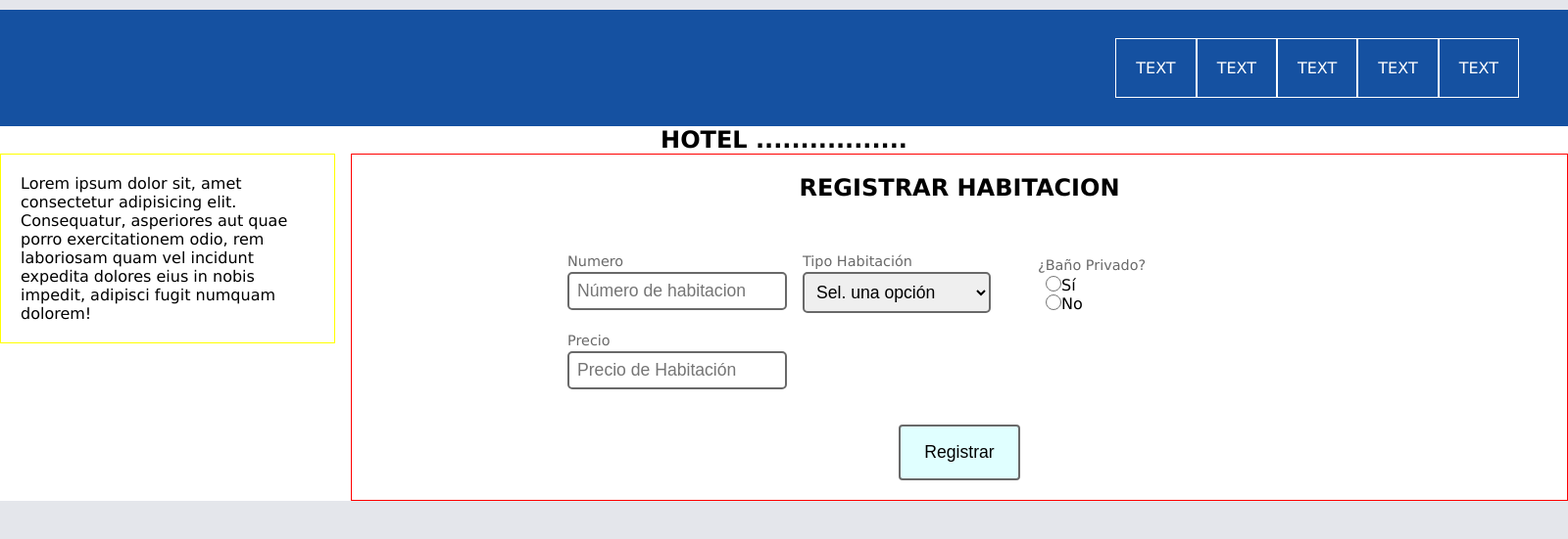
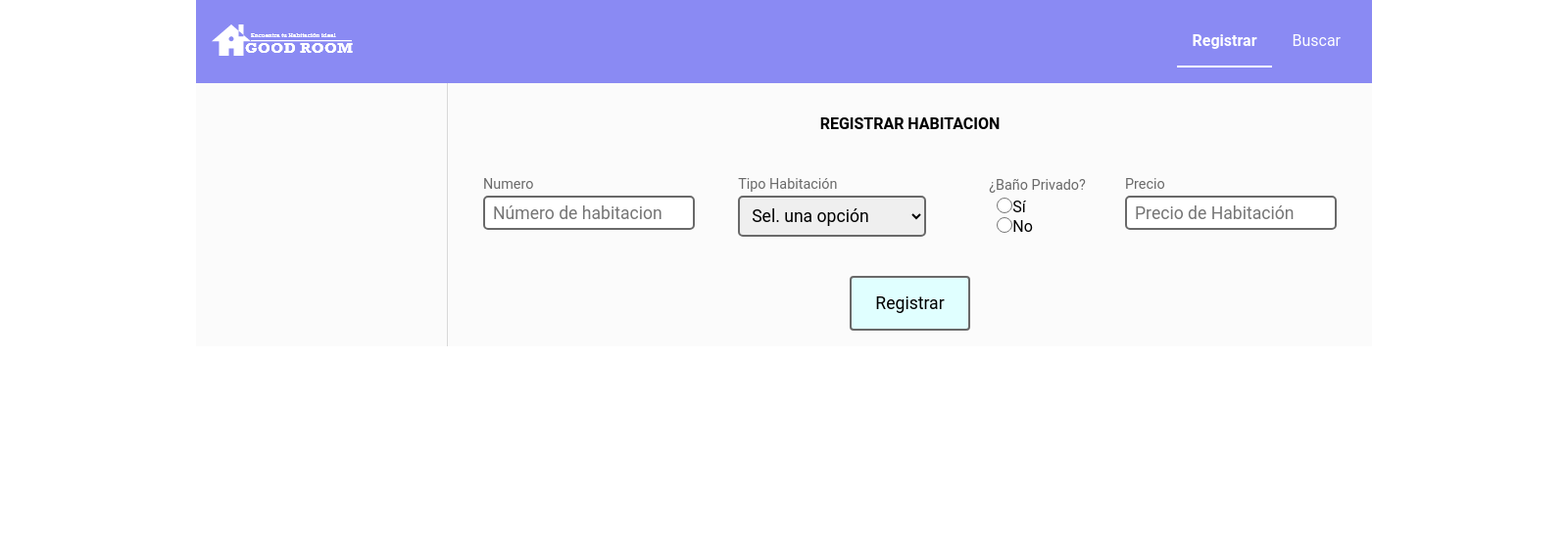
Before and after one commit to fermelli/app-reservas, a PHP site: page /registrarhabitaciones.php in a window 1600 px wide. Shown: the top 551 px of the page at 98% size. Run offline with PHP 8.4, Linux system fonts and the light colour scheme.

Commit message:
uniformar estilos

```diff
--- a/css/estilos.css
+++ b/css/estilos.css
@@ -184,3 +184,56 @@
     color: #181818;
     font-weight: bold;
 }
+
+/* NAVBAR */
+.navbar {
+    display: flex;
+    padding: 1rem;
+    justify-content: space-between;
+    align-items: center;
+    background-color: #f7f7f7;
+}
+
+.navbar--dark {
+    background-color: #8a8af3;
+}
+
+.navbar__list {
+    list-style: none;
+}
+
+.navbar__list-item {
+    display: inline-block;
+}
+
+.navbar__link {
+    text-decoration: none;
+    display: block;
+    padding: 1rem;
+    color: #8a8af3;
+    transition: all 0.3s ease;
+}
+
+.navbar--dark .navbar__link {
+    color: #ffffff;
+}
+
+.navbar__link--active {
+    font-weight: bold;
+    color: #8a8af3;
+    border-bottom: 2px solid #8a8af3;
+}
+
+.navbar--dark .navbar__link--active {
+    font-weight: bold;
+    color: #ffffff;
+    border-bottom: 2px solid #ffffff;
+}
+
+.navbar__link:hover {
+    background-color: #f3f3f3;
+}
+
+.navbar--dark .navbar__link:hover {
+    background-color: #8080f5;
+}
--- a/registrahab.css
+++ b/registrahab.css
@@ -1,131 +1,118 @@
-*{
-	margin: 0;
-	padding: 0;
+.container {
+    width: 1600px;
+    background: white;
+    margin: 0 auto;
 }
 
-body{
-	background: #e4e6eb;
-	font-family: verdana;
-}
-.container{
-	width: 1600px;
-	background: white;
-	margin: 10px auto;
-}
-.superior{
+.superior {
     background: #1551a1;
     overflow: hidden;
 }
-.logo{
+
+.logo {
     float: left;
     width: 300px;
     padding: 35px;
 }
-.menu{
+
+.menu {
     float: right;
     padding: 50px;
 }
-.opciones li{
+
+.opciones li {
     float: left;
     list-style: none;
 }
-.opciones li a{
+
+.opciones li a {
     color: white;
     padding: 20px;
     text-decoration: none;
-	border:1px solid white;
+    border: 1px solid white;
 }
-.opciones li a:hover{
+
+.opciones li a:hover {
     background: #0d356a;
 }
 /* estilos para el cuerpo*/
 
-.cuerpo{
-	overflow: hidden;
+.cuerpo {
+    display: flex;
+    background-color: #f7f7f78a;
 }
 
 /*estilos de form*/
-.izquierda{
-	float: left;
-	width: 300px;
-	padding: 20px;
-	border:solid 1px yellow;
-}
-.derecha{
-    float: right;
-	width: 1200px;
-    padding: 20px;
-	border:solid 1px red;
+.izquierda {
+    width: 256px;
 }
 
-form{
+.derecha {
+    width: calc(100% - 256px);
+    padding: 1rem 2rem;
+    border-left: 1px solid #d8d8d8;
+}
+
+form {
     display: flex;
     flex-wrap: wrap;
     justify-content: space-between;
-
-	width: 100%;
-	max-width: 800px;
-	margin-top: 2.8rem;
-	margin-right: auto;
-	margin-left: auto;
+    margin-top: 1rem;
 }
 
-.field{
+.pie {
+    padding: 1rem;
+}
+
+.field {
     display: flex;
     flex-direction: column;
     width: 14rem;
     margin: 0.5rem 0;
 }
-h1{
+
+h1.title {
+    padding: 1rem 0 1rem;
     text-align: center;
 }
-.field label{
+
+.field label {
     font-size: 0.9rem;
-
     margin-bottom: 0.2rem;
-
     color: #696969;
 }
 
-.field input{
+.field input {
     font-size: 1.1rem;
-
     height: 2.2rem;
     padding-left: 0.5rem;
-
     border: 2px solid #696969;
     border-radius: 5px;
 }
 
-.field select{
+.field select {
     font-size: 1.1rem;
-
     width: 12rem;
     height: 2.6rem;
     padding-left: 0.5rem;
-
     border: 2px solid #696969;
     border-radius: 5px;
 }
 
-.banio{
+.banio {
     display: flex;
     flex-direction: column;
     justify-content: space-around;
-
-	width: 20rem;
     margin: 0.75rem 0;
 }
 
-.banio label{
+.banio label {
     font-size: 0.9rem;
-
     margin-bottom: 0.2rem;
-
     color: #696969;
 }
 
-.banio div{
+.banio div {
     display: flex;
     justify-content: flex-start;
 
@@ -133,12 +120,12 @@ h1{
     padding-left: 0.5rem;
 }
 
-.banio div input{
+.banio div input {
     width: 1rem;
     height: 1rem;
 }
 
-.submit{
+.submit {
     display: flex;
     justify-content: center;
 
@@ -146,7 +133,7 @@ h1{
     margin-top: 1.75rem;
 }
 
-.submit button{
+.submit button {
     font-size: 1.1rem;
     padding: 1rem 1.5rem;
     cursor: pointer;
@@ -156,10 +143,10 @@ h1{
 }
 
 /*mensajes de alerta*/
-.contenedor{
+.contenedor {
     margin: 50px auto;
     width: 400px;
-    padding: 30px;
-    background: rgba(0, 0, 0, .5);
-    border-radius: 10px;
+    padding: 1rem;
+    background: #eeeeee;
+    border-radius: 0.25rem;
 }
--- a/registrarhabitaciones.php
+++ b/registrarhabitaciones.php
@@ -1,35 +1,39 @@
 <!DOCTYPE html>
 <html lang="en">
+
 <head>
     <meta charset="UTF-8">
     <meta http-equiv="X-UA-Compatible" content="IE=edge">
     <meta name="viewport" content="width=device-width, initial-scale=1.0">
+    <link rel="stylesheet" href="./css/estilos.css">
     <link rel="stylesheet" href="registrahab.css">
+    <link rel="icon" href="./favicon.ico">
     <title>Registrar Habitacion</title>
 </head>
+
 <body>
     <div class="container">
-		<header class="superior">
-		<div class="logo">
-			<img src="" alt="">
+        <header class="navbar navbar--dark">
+            <div class="navbar__container-logo">
+                <a href="#" class="navbar__logo-link">
+                    <img class="navbar__logo" src="./logo-light.png" alt="Logo">
+                </a>
             </div>
-		<nav class="menu">
-			<ul class="opciones">
-				<li><a href="">TEXT</a></li>
-				<li><a href="">TEXT</a></li>
-				<li><a href="">TEXT</a></li>
-				<li><a href="">TEXT</a></li>
-				<li><a href="">TEXT</a></li>
+            <nav class="navbar__menu">
+                <ul class="navbar__list">
+                    <li class="navbar__list-item">
+                        <a class="navbar__link navbar__link--active" href="./registrarhabitaciones.php">Registrar</a>
+                    </li>
+                    <li class="navbar__list-item">
+                        <a class="navbar__link" href="./listarhabitaciones.php">Buscar</a>
+                    </li>
                 </ul>
             </nav>
         </header>
         <section class="cuerpo">
-			<h1 class="titulo">HOTEL .................</h1>
-            <div class="izquierda">
-				<p class="abajo">Lorem ipsum dolor sit, amet consectetur adipisicing elit. Consequatur, asperiores aut quae porro exercitationem odio, rem laboriosam quam vel incidunt expedita dolores eius in nobis impedit, adipisci fugit numquam dolorem!</p>
-			</div>
+            <div class="izquierda"></div>
             <div class="derecha">
-            <h1>REGISTRAR HABITACION</h1>
+                <h1 class="title">REGISTRAR HABITACION</h1>
                 <form action="create.php" method="POST">
                     <div class='field'>
                         <label>Numero</label>
@@ -41,9 +45,9 @@
                             <option selected disabled>Sel. una opción</option>
                             <?php
                             include("database-init.php");
-                        $tipos=$db->getRoomTypes();
-                        foreach ($tipos as $tipo) {?>
-                            <option value="<?=$tipo;?>"><?=ucfirst($tipo);?></option>
+                            $tipos = $db->getRoomTypes();
+                            foreach ($tipos as $tipo) { ?>
+                                <option value="<?= $tipo; ?>"><?= ucfirst($tipo); ?></option>
                             <?php
                             }
                             ?>
@@ -52,7 +56,7 @@
                     <div class='banio'>
                         <label>¿Baño Privado?</label>
                         <div><input name='banio' type='radio' value="1" />Sí</div>
-                    <div><input name='banio' type='radio' value="0"/>No</div>
+                        <div><input name='banio' type='radio' value="0" />No</div>
                     </div>
                     <div class='field'>
                         <label>Precio</label>
@@ -65,9 +69,8 @@
 
             </div>
         </section>
-		<div class="pie">
-
-		</div>
+        <div class="pie"></div>
     </div>
 </body>
+
 </html>
```
Also changed, not shown: create.php (+17 -14 lines), listarhabitaciones.php (+18 -0 lines), favicon.ico (added), logo-light.png (added), logo.png (added). Lines whose indentation alone changed are shown as unchanged.
